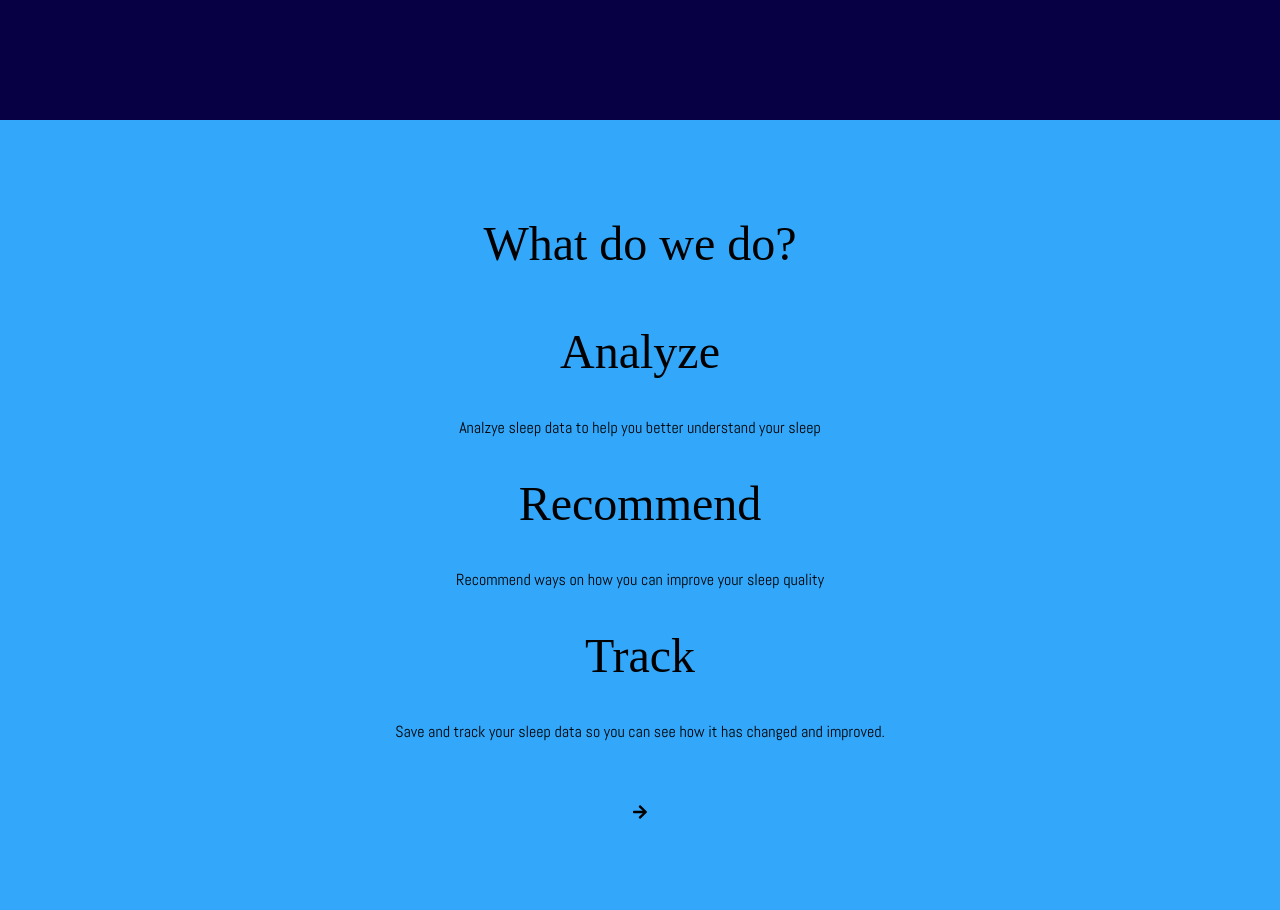
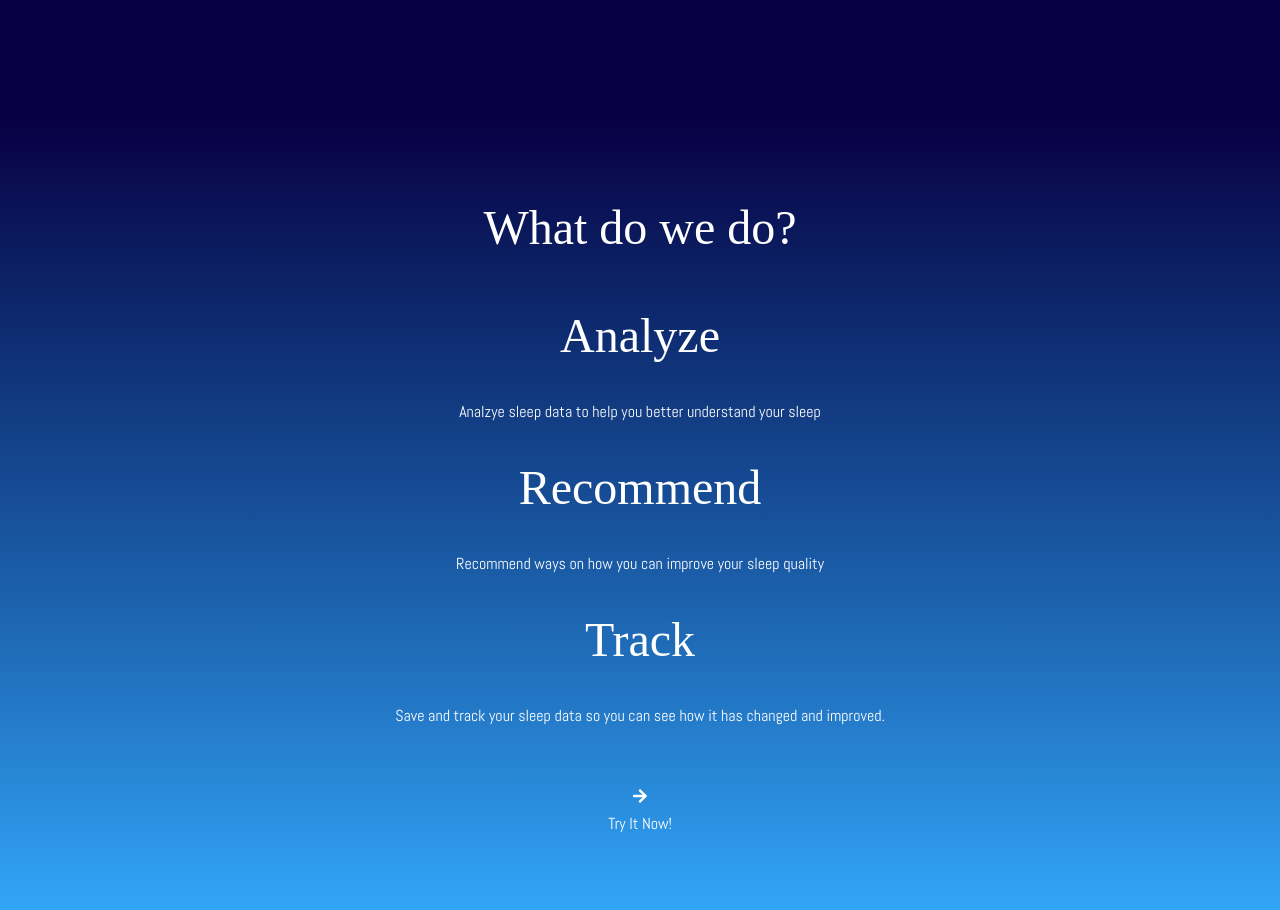
Before and after one commit to Ajaiah-D/HunterCapstoneSpring2025, a React (Vite) app in the folder sleepanalyzer/: page / in a window 1280 px wide. Shown: the part 1480-2390 px from the top of the page. Built offline with nearby package versions, Linux system fonts and the light colour scheme; no server answers; a web font is replaced by a local one.

Commit message:
changed background of what we do and added text to it

```diff
--- a/sleepanalyzer/src/pages/Home.tsx
+++ b/sleepanalyzer/src/pages/Home.tsx
@@ -64,7 +64,7 @@ const Home = (props: Props) => {
                             </ul>
                     </motion.div>
                 </div>
-                <div id="what" className="p-10 text-black bg-[#33A7FA] h-screen grid place-items-center">
+                <div id="what" className="p-10 text-white bg-linear-to-b from-[#080044] to-[#33A7FA] h-screen grid place-items-center">
                     <motion.div className="center w-5/6 gap-5"
                         variants={{
                             hidden: {opacity: 0, y: 75},
@@ -89,8 +89,9 @@ const Home = (props: Props) => {
                                 <h3> Save and track your sleep data so you can see how it has changed and improved. </h3>
                             </div>
                         </div>
-                        <CustomButton page="analyze" customization="mt-10 flex gap-2" noOriginalStyle={true}>
+                        <CustomButton page="analyze" customization="center mt-10 gap-2" noOriginalStyle={true}>
                             <FaArrowRight/>
+                            Try It Now!
                         </CustomButton>
                     </motion.div>
                 </div>
```
